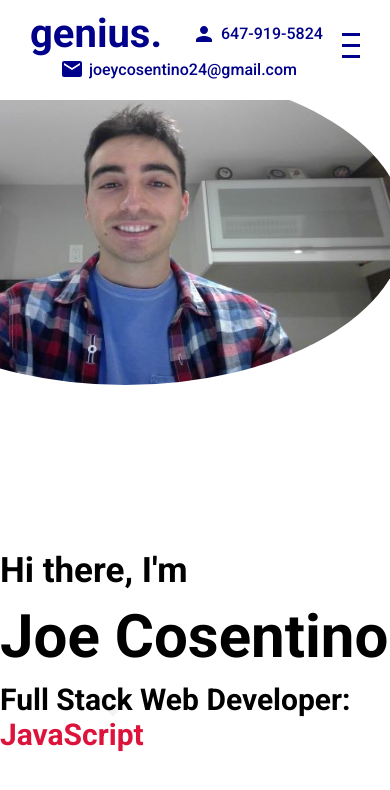
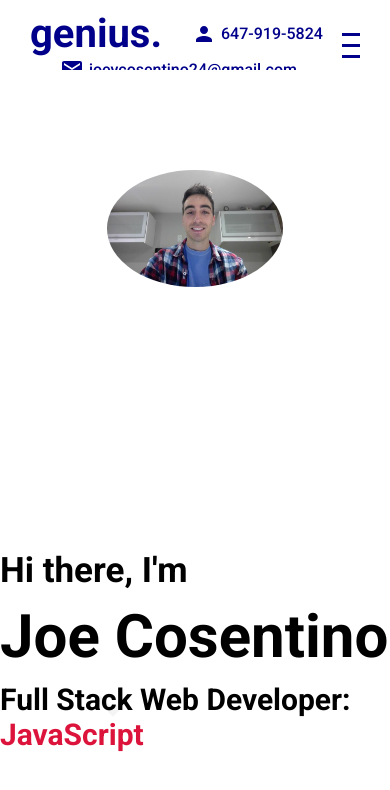
Before and after one commit to JoeCosentino/react-portfolio, a React (Create React App) app: page / in a window 390 px wide. Shown: the top 790 px of the page. Built offline with nearby package versions, Linux system fonts and the light colour scheme.

Commit message:
building responsiveness for portfolio

```diff
--- a/src/scss/intro.scss
+++ b/src/scss/intro.scss
@@ -4,8 +4,9 @@
     height: calc(100vh - 70px);
     scroll-snap-align: start;
     display: flex;
+    flex-wrap: wrap;
 
-    @media screen and (max-width: 768px) {
+    @media screen and (max-width: 1073px) {
         flex-direction: column;
         justify-content: center;
         align-items: center;
@@ -17,19 +18,31 @@
 
         .imageContainer {
             height: 700px;
-            width: 700px;
+            width: 100%;
             display: flex;
-            align-items: flex-start;
+            align-items: center;
             justify-content: flex-start;
-            float: right;
+            margin-left: 15px;
+
+            @media screen and (max-width: 1073px) {
+                justify-content: center;
+                align-items: flex-start;
+                margin-top: 100px;
+                margin-left: 0;
+            }
+
+            @media screen and (max-width: 700px) {
+                // width: 500px;
+            }
+
 
             img {
-                width: 80%;
+                width: 70%;
                 border-radius: 50%;
                 // height: 100%;
 
-                @media screen and (max-width: 768px) {
-                    height: 45%;
+                @media screen and (max-width: 1073px) {
+                    width: 45%;
                 }
             }
         }
--- a/src/scss/navBar.scss
+++ b/src/scss/navBar.scss
@@ -11,7 +11,7 @@
     transition: all 2s ease;
 
     @media screen and (max-width: 768px) {
-        height: 100px;
+        // height: 1px;
     }
 
     .nav-wrapper {
--- a/src/scss/portfolio.scss
+++ b/src/scss/portfolio.scss
@@ -9,8 +9,16 @@
     flex-direction: column;
     align-items: center;
 
+    @media screen and (max-width: 768px) {
+        // height: calc(100vh - 100px);
+    }
+
     h1 {
         font-size: 50px;
+
+        @media screen and (max-width: 1009px) {
+            overflow: hidden;
+        }
     }
 
     ul {
@@ -26,6 +34,10 @@
         align-items: center;
         justify-content: center;
         flex-wrap: wrap;
+
+        @media screen and (max-width: 748px) {
+            width: 90%;
+        }
 
         .item {
             width: 220px;
--- a/src/scss/portfolioList.scss
+++ b/src/scss/portfolioList.scss
@@ -8,6 +8,10 @@
     cursor: pointer;
     transition: all 0.5s ease;
 
+    @media screen and (max-width: 1009px) {
+        overflow: hidden;
+    }
+
     &.active {
         background-color: $mainColor;
         color: white;
--- a/src/scss/works.scss
+++ b/src/scss/works.scss
@@ -13,12 +13,40 @@
         color: white;
         cursor: pointer;
 
+        @media screen and (max-width: 540px) {
+            top: 15px;
+        }
+
         &.left {
             left: 100px;
+
+            @media screen and (max-width: 1100px) {
+                left: 40px;
+            }
+
+            @media screen and (max-width: 990px) {
+                left: 15px;
+            }
+
+            @media screen and (max-width: 615px) {
+                left: -20px;
+            }
         }
 
         &.right {
             right: 100px;
+
+            @media screen and (max-width: 1100px) {
+                right: 40px;
+            }
+
+            @media screen and (max-width: 990px) {
+                right: 15px;
+            }
+
+            @media screen and (max-width: 615px) {
+                right: -20px;
+            }
         }
     }
 
@@ -44,6 +72,18 @@
                 align-items: center;
                 justify-content: center;
 
+                @media screen and (max-width: 950px) {
+                    width: 500px;
+                }
+
+                @media screen and (max-width: 720px) {
+                    width: 400px;
+                }
+
+                @media screen and (max-width: 420px) {
+                    width: 90%;
+                }
+
                 .left {
                     flex: 4;
                     height: 80%;
@@ -67,6 +107,11 @@
                             align-items: center;
                             justify-content: flex-start;
 
+                            @media screen and (max-width: 420px) {
+                                overflow: hidden;
+                            }
+
+
                             .phone-img {
                                 left: 0;
                                 width: 40px;
@@ -75,10 +120,20 @@
 
                         h2 {
                             font-size: 20px;
+
+                            @media screen and (max-width: 420px) {
+                                overflow: hidden;
+                                padding-bottom: 20px;
+                            }
                         }
 
                         p {
                             font-size: 13px;
+
+                            @media screen and (max-width: 420px) {
+                                overflow: hidden;
+                                padding-bottom: 20px;
+                            }
                         }
 
                         span {
@@ -86,6 +141,11 @@
                             font-weight: 600;
                             text-decoration: underline;
                             cursor: pointer;
+
+                            @media screen and (max-width: 420px) {
+                                overflow: hidden;
+                                padding-bottom: 20px;
+                            }
                         }
                     }
                 }
```
